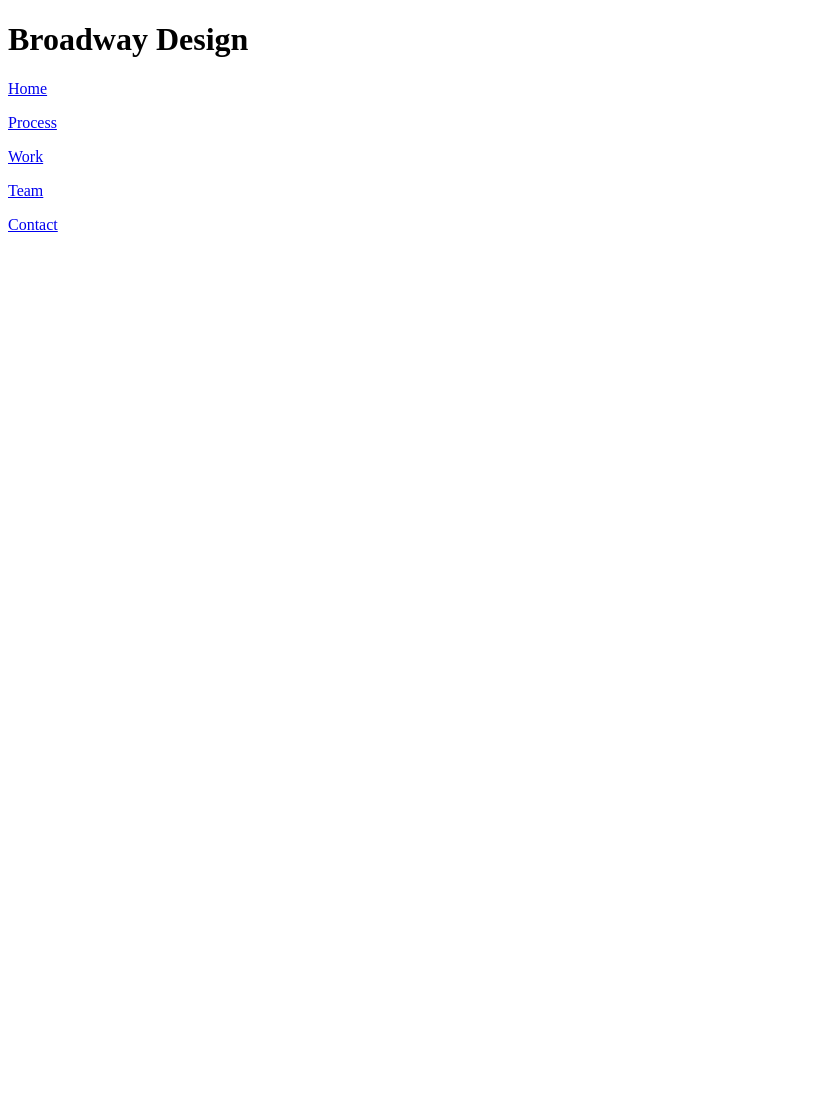
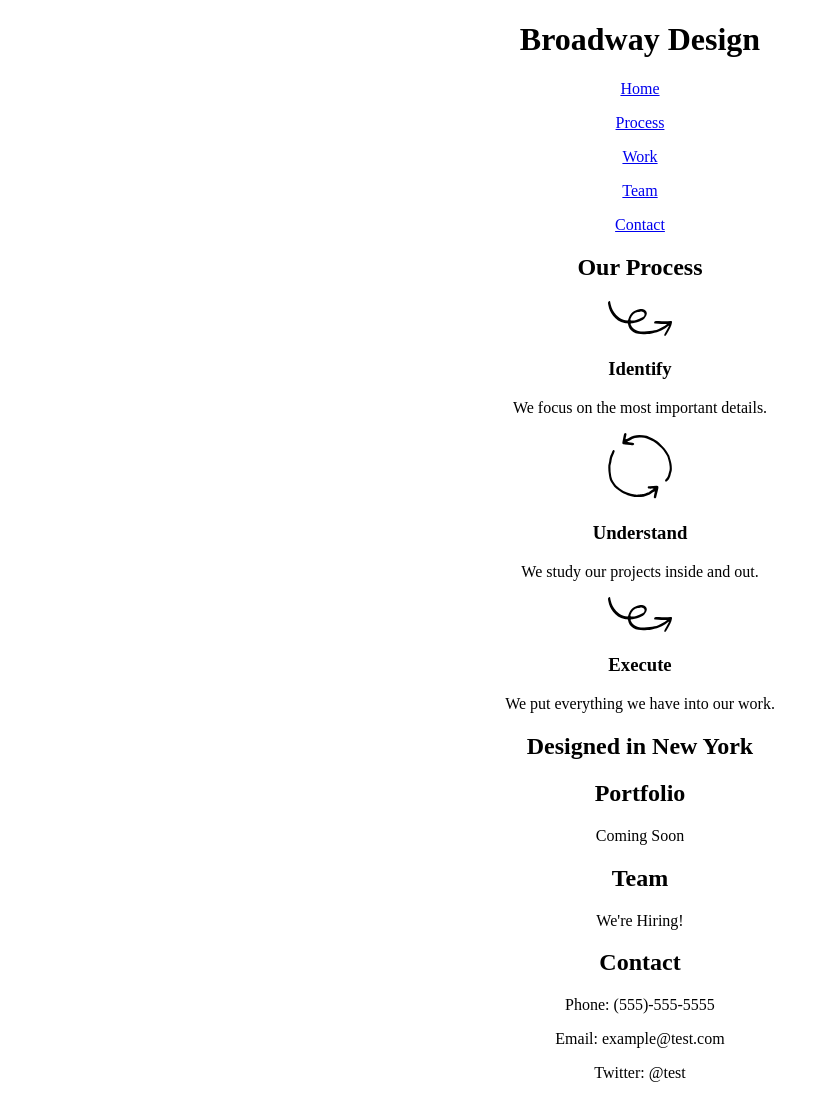
Before and after one commit to adampauw/broadway, a plain HTML site: page index.html in a window 1280 px wide. Shown: the whole page, without its empty margins (0-829 px from the left). Before the commit the page ends 800 px from the top, so only its background shows below. Drawn offline with Linux system fonts and the light colour scheme.

Commit message:
Rough draft of HTML

```diff
--- a/index.html
+++ b/index.html
@@ -5,7 +5,7 @@
         <title>Broadway</title>
     </head>
     <body>
-        <div class='opening'>
+        <div class='opening' id='building'>
             <h1>Broadway Design</h1>
             <p><a href='#'>Home</a></p>
             <p><a href='#'>Process</a></p>
@@ -13,6 +13,31 @@
             <p><a href='#'>Team</a></p>
             <p><a href='#'>Contact</a></p>
        </div>
+       <div class='middle'>
+           <h2>Our Process</h2>
+           <img src='./resources/images/identify.svg'>
+           <h3>Identify</h3>
+           <p>We focus on the most important details.</p>
+           <img src='./resources/images/understand.svg'>
+           <h3>Understand</h3>
+           <p>We study our projects inside and out.</p>
+           <img src='./resources/images/identify.svg'>
+           <h3>Execute</h3>
+           <p>We put everything we have into our work.</p>
+       </div>
+       <div id='building'>
+       <h2>Designed in New York</h2>
+       </div>
+       <h2>Portfolio</h2>
+       <p>Coming Soon</p>
+       <h2>Team</h2>
+       <p>We're Hiring!</p>
+       <h2>Contact</h2>
+       <p>Phone: (555)-555-5555</p>
+       <p>Email: example@test.com</p>
+       <p>Twitter: @test</p>
+
+
 
     </body>
 </html>
--- a/resources/style.css
+++ b/resources/style.css
@@ -0,0 +1,2 @@
+html{text-align: center;
+}
```
